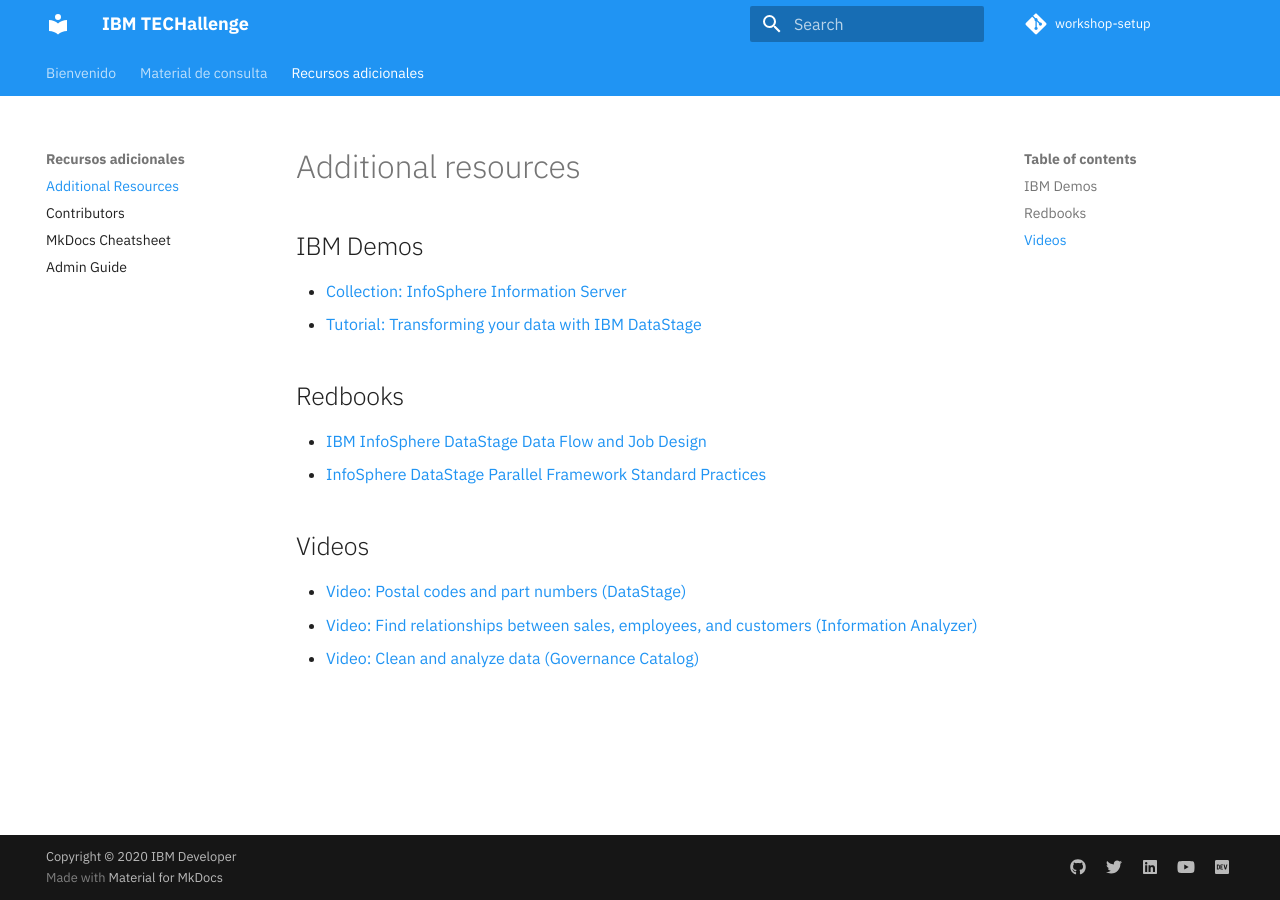
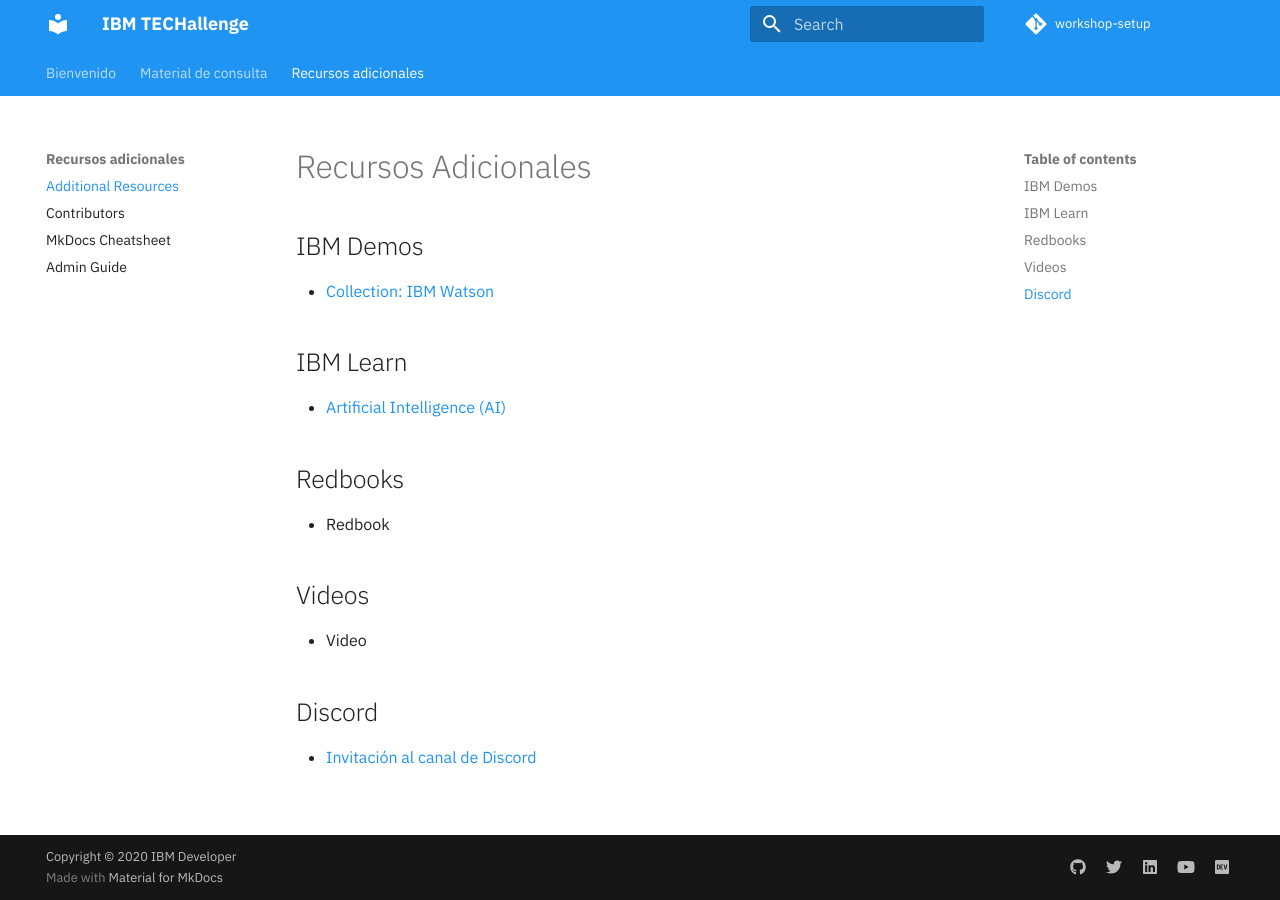
Before and after one commit to IBM/ibm-techallenge-spain, an MkDocs documentation site: the page built from docs/resources/RESOURCES.md, in a window 1280 px wide. Built offline with MkDocs 1.6.1 and Material for MkDocs 9.7.7, drawn with Linux system fonts in a browser that asks for light colours; comment, search, counter and statistics services are not loaded.

Commit message:
Update readme

```diff
--- a/docs/resources/RESOURCES.md
+++ b/docs/resources/RESOURCES.md
@@ -1,17 +1,21 @@
-# Additional resources
+# Recursos Adicionales
 
 ## IBM Demos
 
-* [Collection: InfoSphere Information Server](https://www.ibm.com/demos/collection/IBM-InfoSphere-DataStage)
-* [Tutorial: Transforming your data with IBM DataStage](https://www.ibm.com/cloud/garage/dte/tutorial/transforming-your-data-ibm-datastage)
+* [Collection: IBM Watson](https://www.ibm.com/products?q=Watson%20Assistant&ibmbrand[0]=watson)
+
+## IBM Learn
+
+* [Artificial Intelligence (AI)](https://www.ibm.com/cloud/learn/what-is-artificial-intelligence)
 
 ## Redbooks
 
-* [IBM InfoSphere DataStage Data Flow and Job Design](http://www.redbooks.ibm.com/abstracts/sg247576.html)
-* [InfoSphere DataStage Parallel Framework Standard Practices](http://www.redbooks.ibm.com/abstracts/sg247830.html)
+* Redbook
 
 ## Videos
 
-* [Video: Postal codes and part numbers (DataStage)](https://www.youtube.com/watch?v=0M7Geb7Vp4U)
-* [Video: Find relationships between sales, employees, and customers (Information Analyzer)](https://www.youtube.com/watch?v=r121Opaangk)
-* [Video: Clean and analyze data (Governance Catalog)](https://www.youtube.com/watch?v=UGvaNxD0_4E)
+* Video
+
+## Discord
+
+* [Invitación al canal de Discord](https://discord.gg/Pf8SdV6w)
```
Also changed, not shown: docs/README.md (+1 -1 lines), docs/arquitectura/README.md (+1 -1 lines), docs/images/ibm-developer-logo.png (added).
